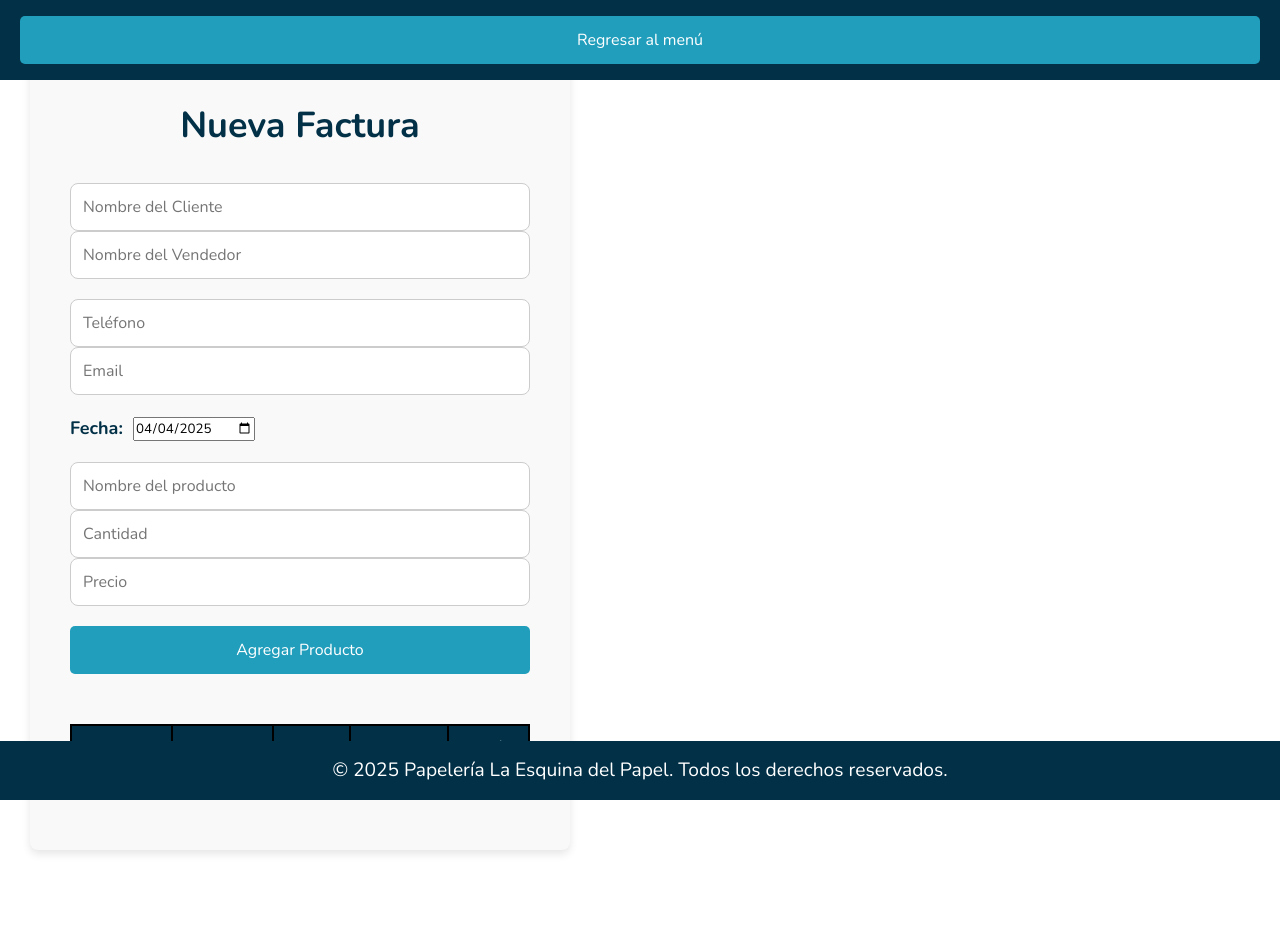
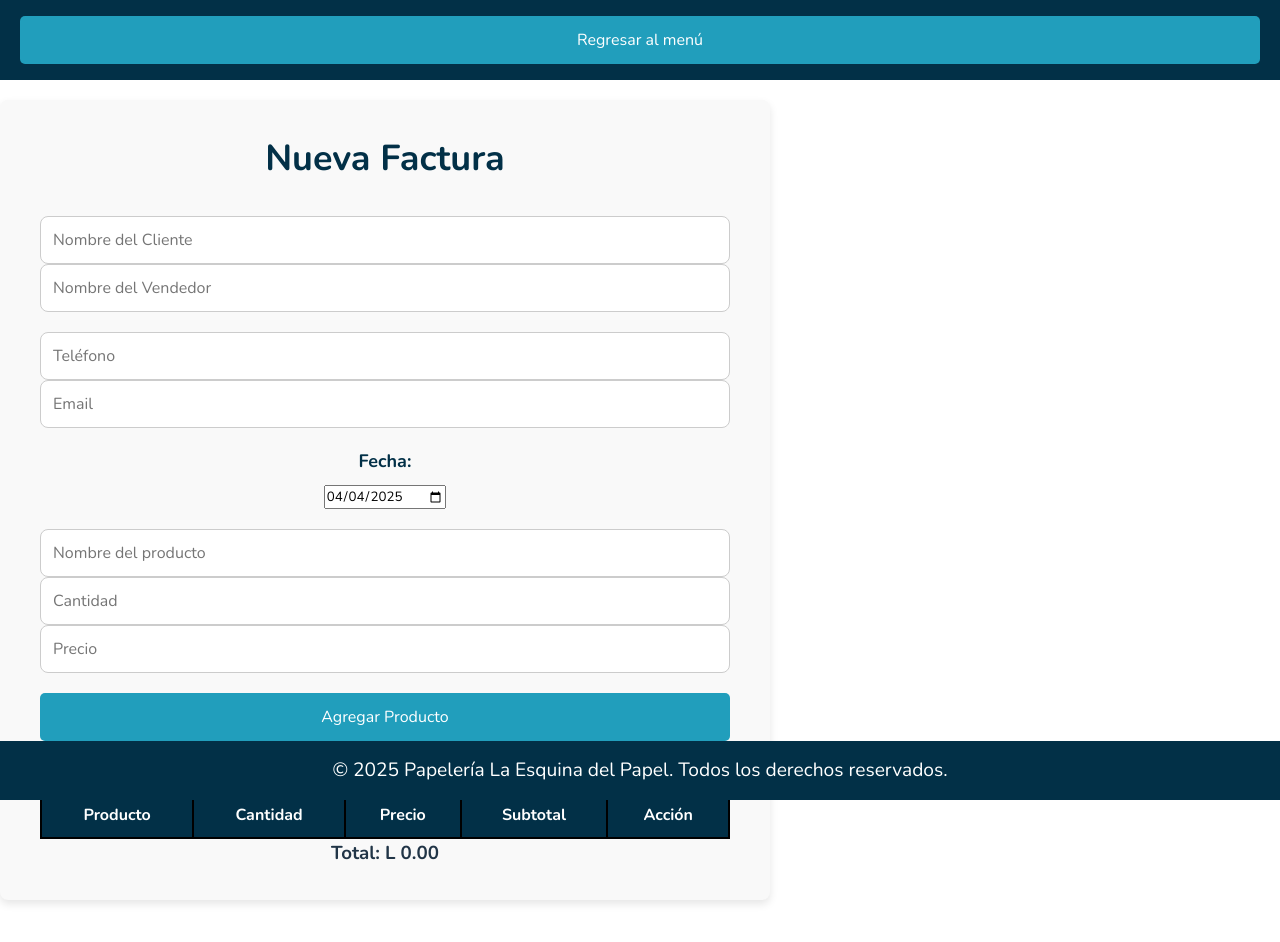
Before and after one commit to sunnybarh/SistemaGestionVentasWeb, a React (Vite) app: page /venta in a window 1280 px wide. Shown: the top 942 px of the page. Before the commit the page ends 900 px from the top, so only its background shows below. Built offline with nearby package versions, Linux system fonts and the light colour scheme.

Commit message:
Modificaciones

```diff
--- a/src/Paginas/Ventas/Ventas.css
+++ b/src/Paginas/Ventas/Ventas.css
@@ -25,19 +25,17 @@
 
   /* Contenedor de la venta con más espacio */
   .venta-container {
-    max-width: 600px;
-    display: flex;
-    text-align: center;
-    align-items: center;
-    flex-direction: column;
-    justify-content: center;
+    max-width: 800px;
     height: 100vh;
-    width: 90%;
-    margin: 50px auto 50px;
+    margin: 100px auto; /* Espacio superior para el header */
     padding: 40px;
     background-color: #f9f9f9;
     border-radius: 8px;
     box-shadow: 0 4px 8px rgba(0, 0, 0, 0.1);
+    display: flex; /* Flexbox para centrar contenido */
+    flex-direction: column; /* Coloca los elementos en columna */
+    align-items: center; /* Centra los elementos horizontalmente */
+    justify-content: center;
   }
 
   /* Título */
@@ -52,6 +50,7 @@
   /* Contenedor de fecha */
   .input-fecha-container {
     display: flex;
+    flex-direction: column;
     align-items: center;
     gap: 10px;
     margin-bottom: 20px;
@@ -68,6 +67,7 @@
     width: 100%;
     border-collapse: collapse;
     margin-top: 20px;
+    text-align: center;
   }
 
   .tabla-ventas th, .tabla-ventas td {
```
